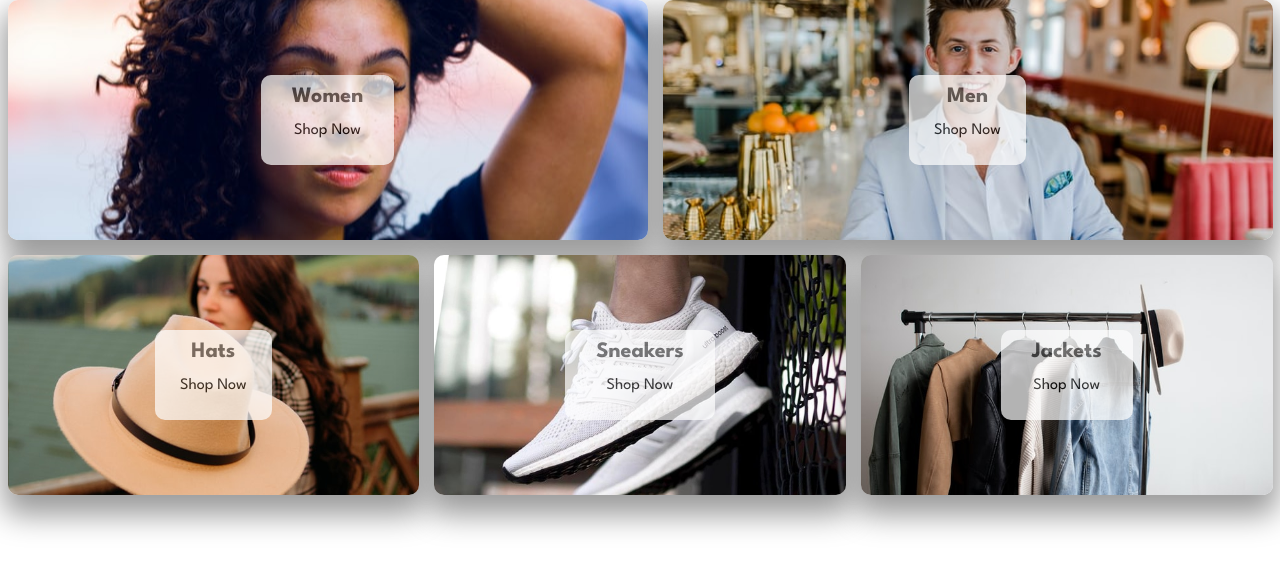
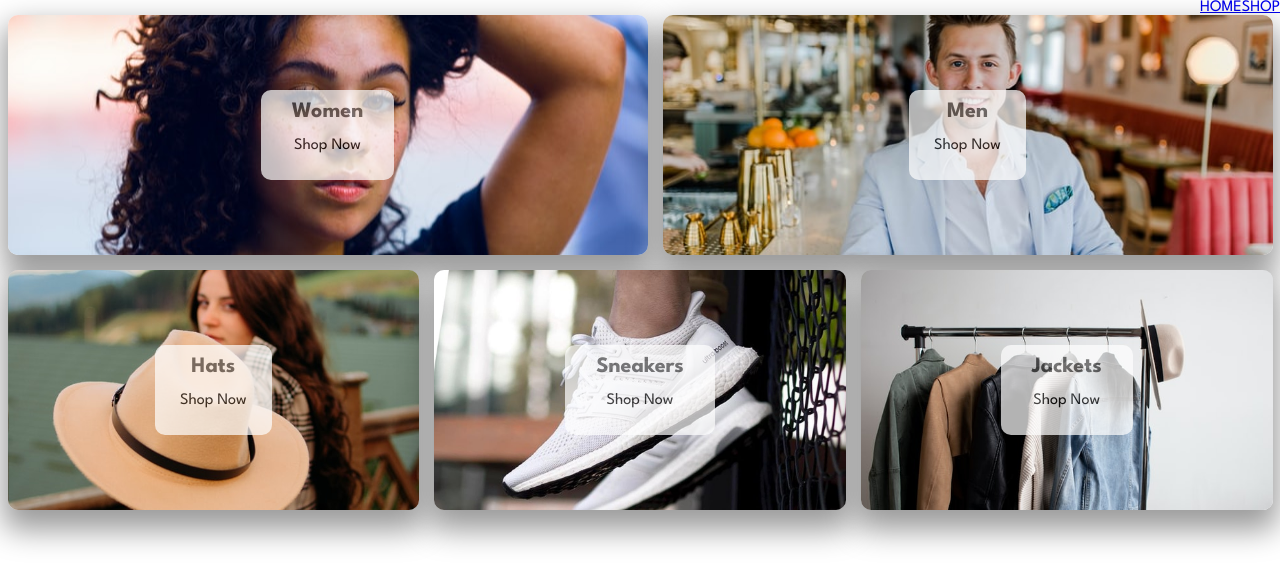
Before and after one commit to omerkarakas/classy-clothing, a React (Create React App) app: page / in a window 1280 px wide. Shown: the top 586 px of the page. Built offline with nearby package versions, Linux system fonts and the light colour scheme; the HTML template or start-up script is replaced by a standard one.

Commit message:
navigation menu started

```diff
--- a/src/App.js
+++ b/src/App.js
@@ -1,13 +1,24 @@
 import { Routes, Route } from "react-router-dom";
 
 import Home from "./routes/home/home.component"
+
+import Navigation from "./routes/navigation/navigation.component";
+
+const Shop = () => {
+  return (
+    <h1>This is the shop</h1>
+  )
+}
+
 
 const App = () => {
 
   return (
     <Routes>
-      <Route path="/" element={<Home />} />
-
+      <Route path="/" element={<Navigation />}>
+        <Route index element={<Home />} />
+        <Route path="shop" element={<Shop />} />
+      </Route>
     </Routes>
   );
 }
--- a/src/routes/home/home.component.jsx
+++ b/src/routes/home/home.component.jsx
@@ -1,10 +1,14 @@
+import { Outlet } from "react-router-dom";
+
 import CategoriesList from "../../components/categories-list/categories-list.component";
 
 
 const Home = () => {
-
   return (
-    <CategoriesList />
+    <div>
+      <Outlet />
+      <CategoriesList />
+    </div>
   );
 }
 
--- /dev/null
+++ b/src/routes/navigation/navigation.component.jsx
@@ -0,0 +1,27 @@
+import { Outlet, Link } from "react-router-dom";
+import { Fragment } from "react";
+
+import { ReactComponent as ClassyLogo } from "../../assets/classy-logo.svg";
+
+import './navigation.styles.scss';
+
+
+const Navigation = () => {
+  return (
+    <Fragment>
+      <div className="navigation">
+        <Link className="logo-container" to="/">
+          <ClassyLogo className="logo" />
+        </Link>
+
+        <div className="nav-links-container">
+          <Link className="nav-link" to="/">HOME</Link>
+          <Link className="nav-link" to="/shop">SHOP</Link>
+        </div>
+      </div>
+      <Outlet />
+    </Fragment>
+  );
+}
+
+export default Navigation;
--- /dev/null
+++ b/src/routes/navigation/navigation.styles.scss
@@ -0,0 +1,10 @@
+.nav-links-container {
+  display: flex;
+  flex-direction: row;
+}
+
+.navigation {
+  display: flex;
+  flex-direction: row;
+  justify-content: space-between;
+}
```
Also changed, not shown: src/assets/classy-logo.svg (added).
